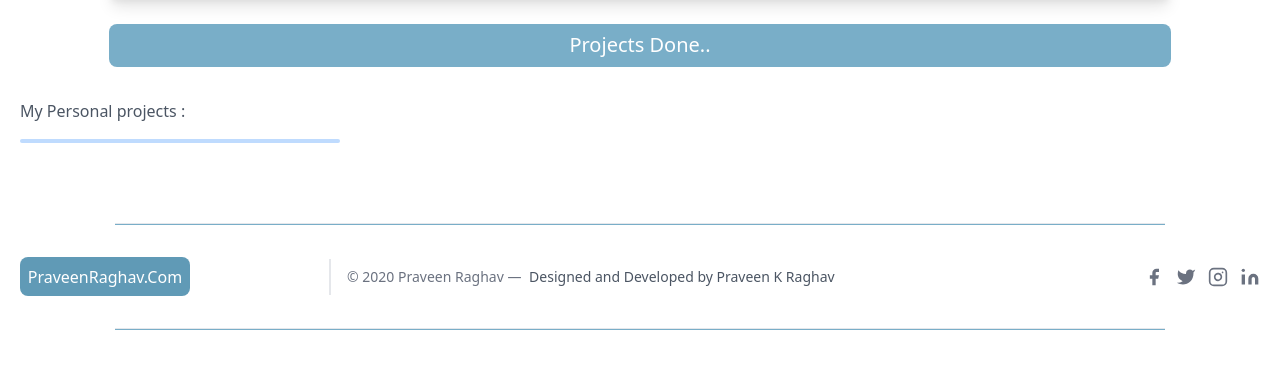
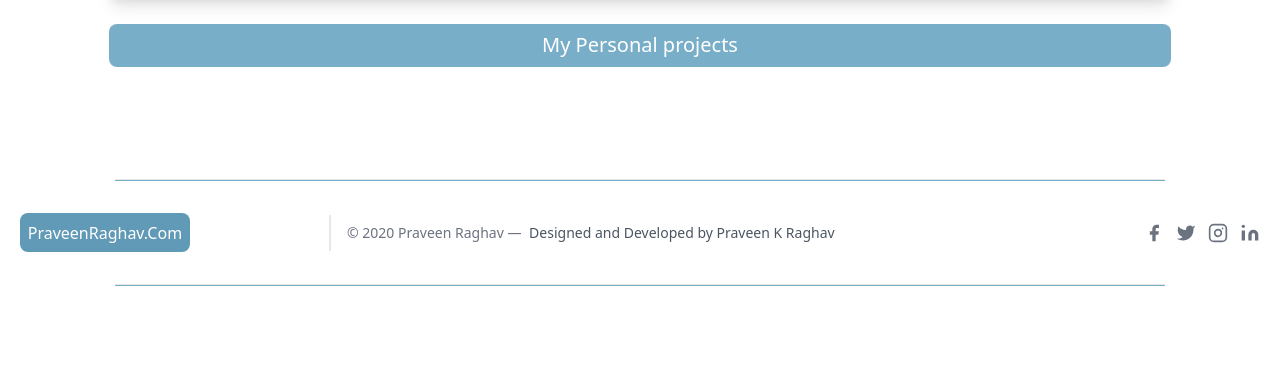
Before and after one commit to praveenraghav97/personalweb, a Django app: page /projects/ in a window 1280 px wide. Shown: the part 80-449 px from the top of the page. Run offline with Django 3.2, Linux system fonts and the light colour scheme; data that the repository does not hold is empty; parts of the project's set-up code (start-up, migrations or seed data) failed here and were passed over.

Commit message:
Updated Create Project

```diff
--- a/templates/projects/projects-home.html
+++ b/templates/projects/projects-home.html
@@ -3,13 +3,13 @@
 
 {% block content %}
     <section class="text-gray-700 body-font">
-      <h6 style="margin:auto;text-align: center; font-size: 15pt; color: white; background-color: #79aec8; width: 83%; margin: auto; border-radius: 8px;padding: 0.5%">Projects Done..</h6>
+      <h6 style="margin:auto;text-align: center; font-size: 15pt; color: white; background-color: #79aec8; width: 83%; margin: auto; border-radius: 8px;padding: 0.5%">My Personal projects</h6>
       <div class="container px-5 py-8 mx-auto">
         <div class="flex flex-wrap w-full mb-20">
-          <div class="lg:w-1/2 w-full mb-6 lg:mb-0">
-            <h1 class="sm:text-l text-l font-medium mb-4 text-gray-600">My Personal projects :</h1>
-            <div class="h-1 w-80 bg-blue-200 rounded"></div>
-          </div>
+{#          <div class="lg:w-1/2 w-full mb-6 lg:mb-0">#}
+{#            <h1 class="sm:text-l text-l font-medium mb-4 text-gray-600">My Personal projects :</h1>#}
+{#            <div class="h-1 w-80 bg-blue-200 rounded"></div>#}
+{#          </div>#}
           </div>
         <div class="flex flex-wrap -m-4">
           {% for project in projects %}
```
